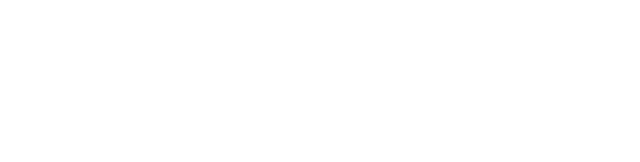
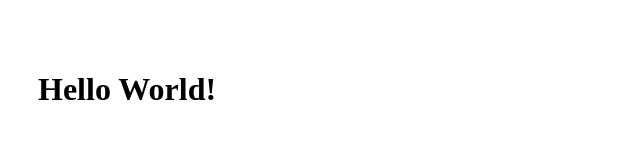
Before and after one commit to kalimuthu4978/my-work, a plain HTML site: page Tailwind CSS/index.html in a window 1280 px wide. Shown: the whole page, without its empty margins (0-640 px from the left). Drawn offline with Linux system fonts and the light colour scheme.

Commit message:
box model css

```diff
--- a/Tailwind CSS/index.html
+++ b/Tailwind CSS/index.html
@@ -1,6 +1,21 @@
 <!DOCTYPE html>
-<html>
+<html lang="en">
+<head>
+    <meta charset="UTF-8">
+    <meta name="viewport" content="width=device-width, initial-scale=1.0">
+    <title>Box Model</title>
+    <body>
+    <h1> Hello World! </h1>
 
+    <style>
+        h1 {
+            /* padding: 10px ; */
+            padding-left: 30px ;
+            padding-right: 40px ;
+            padding-top: 50px ;
+            padding-bottom: 50px ;
 
-
+        }
+    </style>
+</body>
 </html>
```
